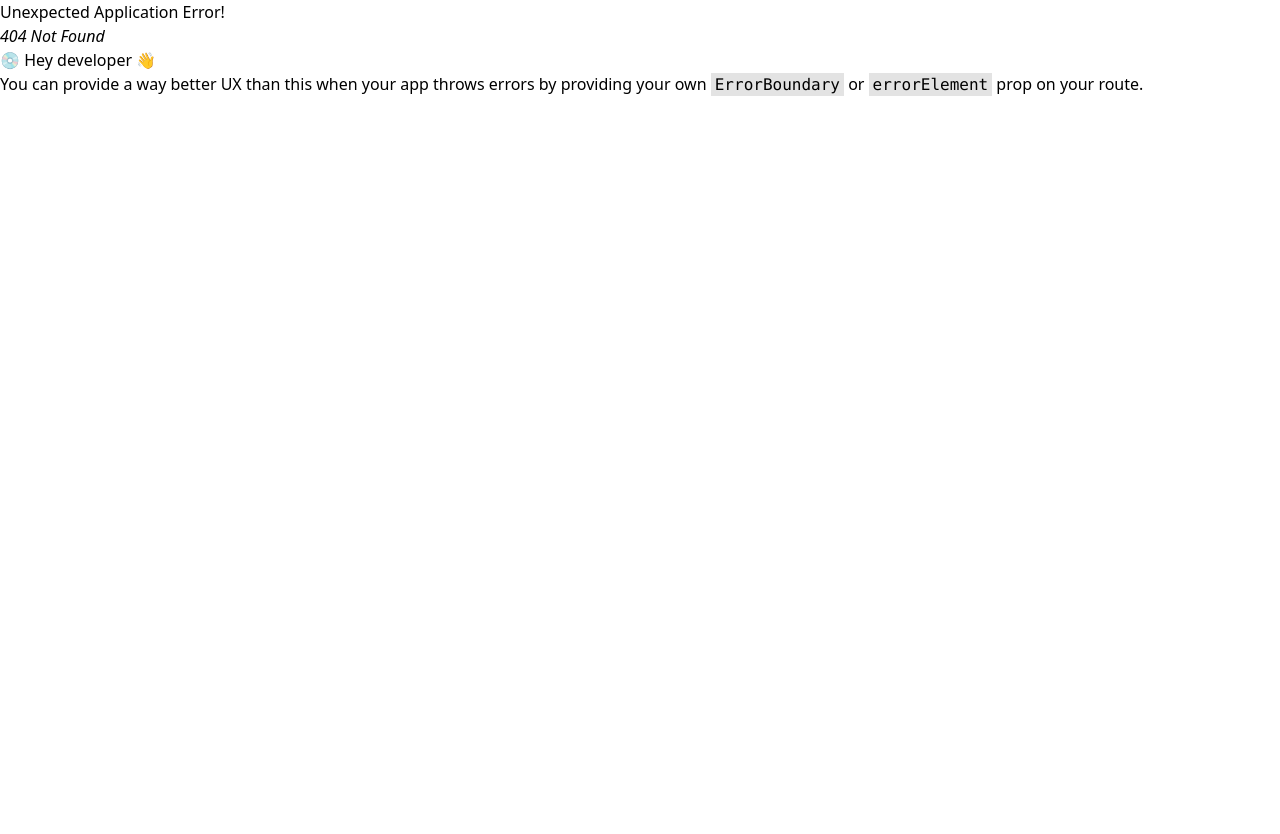
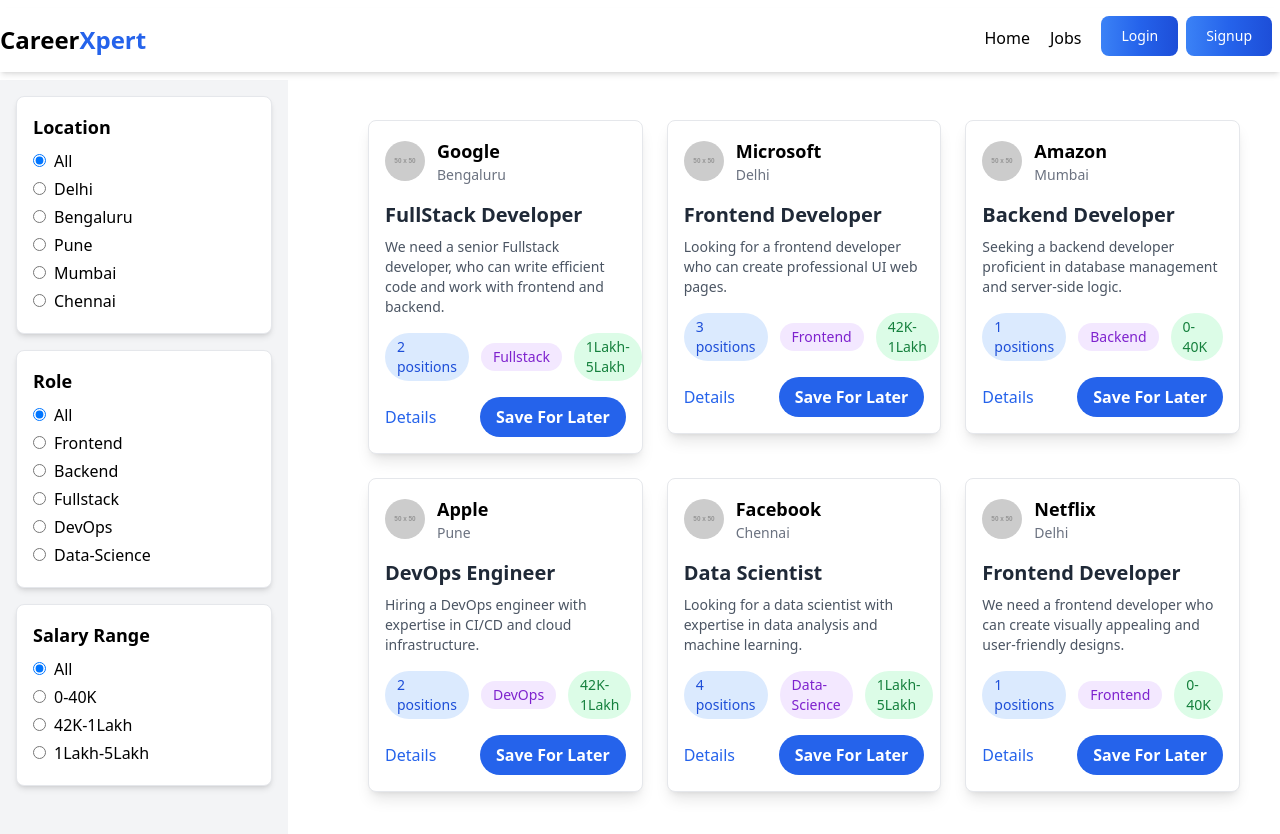
Before and after one commit to DarshanGami/CareerXpert, a React (Vite) app in the folder Frontend/: page /homejob in a window 1280 px wide. Before the commit this address had no page. Shown: the top 834 px of the page. Before the commit the page ends 800 px from the top, so only its background shows below. Built offline with nearby package versions, Linux system fonts and the light colour scheme.

Commit message:
add home_jobs page

```diff
--- a/Frontend/src/components/shared/Card.jsx
+++ b/Frontend/src/components/shared/Card.jsx
@@ -1,14 +1,14 @@
 // Card.jsx
 import React from 'react';
-import { Link } from 'react-router-dom';
+
 
 const Card = (jobs) => {
   return (
     <div className="bg-gradient-to-br from-blue-500 via-blue-600 to-blue-700 text-white shadow-lg rounded-lg p-6 text-center transform transition duration-300 hover:scale-105 hover:shadow-xl">
-    <Link to='/forget'>
+
       <h2 className="text-xl font-semibold text-black">{jobs.title}</h2>
       <p className="text-gray-800 mt-2">{jobs.description}</p>
-      </Link>
+
     </div>
   );
 };
--- /dev/null
+++ b/Frontend/src/components/shared/Home_jobs.jsx
@@ -0,0 +1,149 @@
+import React, { useState } from 'react';
+import Jobcard from './Jobcard';
+import RadioDropdown from './RadioDropdown';
+import Navbar from './Navbar';
+import { Link } from 'react-router-dom';
+
+const Home_jobs = () => {
+  const [filters, setFilters] = useState({
+    location: '',
+    role: '',
+    salaryRange: '',
+  });
+
+  // Update filters based on user selection
+  const handleFilterChange = (name, value) => {
+    setFilters({ ...filters, [name]: value });
+  };
+
+  const jobs = [
+    {
+      company: 'Google',
+      location: 'Bengaluru',
+      title: 'FullStack Developer',
+      description: 'We need a senior Fullstack developer, who can write efficient code and work with frontend and backend.',
+      positions: '2',
+      role: 'Fullstack',
+      salaryRange: '1Lakh-5Lakh',
+    },
+    {
+      company: 'Microsoft',
+      location: 'Delhi',
+      title: 'Frontend Developer',
+      description: 'Looking for a frontend developer who can create professional UI web pages.',
+      positions: '3',
+      role: 'Frontend',
+      salaryRange: '42K-1Lakh',
+    },
+    {
+      company: 'Amazon',
+      location: 'Mumbai',
+      title: 'Backend Developer',
+      description: 'Seeking a backend developer proficient in database management and server-side logic.',
+      positions: '1',
+      role: 'Backend',
+      salaryRange: '0-40K',
+    },
+    {
+      company: 'Apple',
+      location: 'Pune',
+      title: 'DevOps Engineer',
+      description: 'Hiring a DevOps engineer with expertise in CI/CD and cloud infrastructure.',
+      positions: '2',
+      role: 'DevOps',
+      salaryRange: '42K-1Lakh',
+    },
+    {
+      company: 'Facebook',
+      location: 'Chennai',
+      title: 'Data Scientist',
+      description: 'Looking for a data scientist with expertise in data analysis and machine learning.',
+      positions: '4',
+      role: 'Data-Science',
+      salaryRange: '1Lakh-5Lakh',
+    },
+    {
+      company: 'Netflix',
+      location: 'Delhi',
+      title: 'Frontend Developer',
+      description: 'We need a frontend developer who can create visually appealing and user-friendly designs.',
+      positions: '1',
+      role: 'Frontend',
+      salaryRange: '0-40K',
+    },
+  ];
+
+  const filteredJobs = jobs.filter((job) => {
+    return (
+      (!filters.location || job.location === filters.location) &&
+      (!filters.role || job.role === filters.role) &&
+      (!filters.salaryRange || job.salaryRange === filters.salaryRange)
+    );
+  });
+
+  return (
+    <div>
+      <Navbar />
+      <div className="flex gap-10 min-h-screen">
+        {/* Sidebar for filters */}
+        <div className="flex flex-col bg-gray-100 p-4 space-y-4">
+          <RadioDropdown
+            title="Location"
+            name="location"
+            options={[
+              { value: '', label: 'All' },
+              { value: 'Delhi', label: 'Delhi' },
+              { value: 'Bengaluru', label: 'Bengaluru' },
+              { value: 'Pune', label: 'Pune' },
+              { value: 'Mumbai', label: 'Mumbai' },
+              { value: 'Chennai', label: 'Chennai' },
+            ]}
+            selected={filters.location}
+            onChange={(value) => handleFilterChange('location', value)}
+          />
+          <RadioDropdown
+            title="Role"
+            name="role"
+            options={[
+              { value: '', label: 'All' },
+              { value: 'Frontend', label: 'Frontend' },
+              { value: 'Backend', label: 'Backend' },
+              { value: 'Fullstack', label: 'Fullstack' },
+              { value: 'DevOps', label: 'DevOps' },
+              { value: 'Data-Science', label: 'Data-Science' },
+            ]}
+            selected={filters.role}
+            onChange={(value) => handleFilterChange('role', value)}
+          />
+          <RadioDropdown
+            title="Salary Range"
+            name="salaryRange"
+            options={[
+              { value: '', label: 'All' },
+              { value: '0-40K', label: '0-40K' },
+              { value: '42K-1Lakh', label: '42K-1Lakh' },
+              { value: '1Lakh-5Lakh', label: '1Lakh-5Lakh' },
+            ]}
+            selected={filters.salaryRange}
+            onChange={(value) => handleFilterChange('salaryRange', value)}
+          />
+        </div>
+
+        {/* Job Cards */}
+        <div className="p-10">
+          <div className="grid grid-cols-1 md:grid-cols-2 lg:grid-cols-3 gap-6">
+            {filteredJobs.length > 0 ? (
+              filteredJobs.map((job, index) => (
+                 <Link to="/applyjobdcard"><Jobcard key={index} {...job} /></Link>
+              ))
+            ) : (
+              <p className="text-gray-500 col-span-full">No jobs match the selected filters.</p>
+            )}
+          </div>
+        </div>
+      </div>
+    </div>
+  );
+};
+
+export default Home_jobs;
--- /dev/null
+++ b/Frontend/src/components/shared/RadioDropdown.jsx
@@ -0,0 +1,24 @@
+import React from 'react';
+
+const RadioDropdown = ({ title, name, options, selected, onChange }) => {
+  return (
+    <div className="w-64 bg-white p-4 border border-gray-200 rounded-lg shadow-md">
+      <h3 className="font-semibold text-lg mb-2">{title}</h3>
+      {options.map((option, index) => (
+        <label key={index} className="block mb-1">
+          <input
+            type="radio"
+            name={name}
+            value={option.value}
+            checked={selected === option.value}
+            onChange={() => onChange(option.value)}
+            className="mr-2"
+          />
+          {option.label}
+        </label>
+      ))}
+    </div>
+  );
+};
+
+export default RadioDropdown;
```
Also changed, not shown: Frontend/src/App.jsx (+5 -5 lines).
